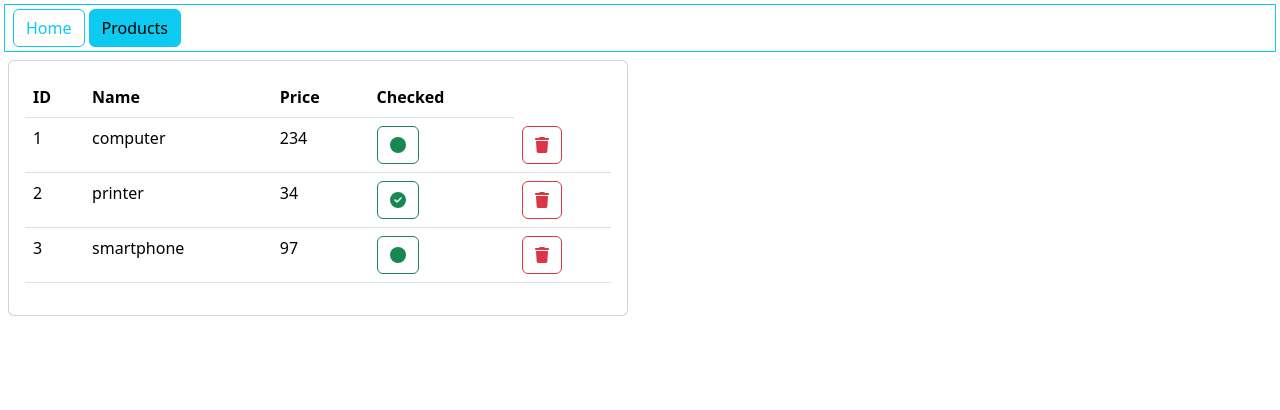
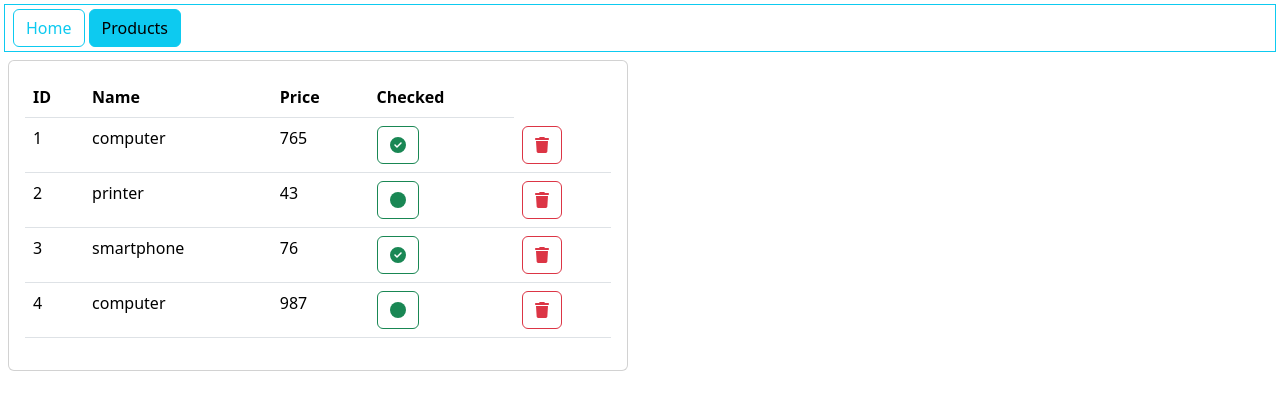
Before and after one commit to ilhambou/React-Json-Server-, a React (Create React App) app: page /products in a window 1280 px wide. Shown: the top 410 px of the page. Built offline with nearby package versions, Linux system fonts and the light colour scheme; data requests are answered from the project's data file.

Commit message:
afficher les produits avec json-server

```diff
--- /dev/null
+++ b/data/db.json
@@ -0,0 +1,28 @@
+{
+    "products": [
+        {
+            "id":1,
+            "name":"computer",
+            "price":765,
+            "checked":true
+        },
+        {
+            "id":2,
+            "name":"printer",
+            "price":43,
+            "checked":false
+        },
+        {
+            "id":3,
+            "name":"smartphone",
+            "price":76,
+            "checked":true
+        },
+        {
+            "id":4,
+            "name":"computer",
+            "price":987,
+            "checked":false
+        }
+    ]
+}
--- a/package.json
+++ b/package.json
@@ -9,6 +9,7 @@
     "@testing-library/jest-dom": "^5.17.0",
     "@testing-library/react": "^13.4.0",
     "@testing-library/user-event": "^13.5.0",
+    "axios": "^1.6.2",
     "bootstrap": "^5.3.2",
     "react": "^18.2.0",
     "react-dom": "^18.2.0",
--- a/src/components/Products.js
+++ b/src/components/Products.js
@@ -1,20 +1,45 @@
 import { faCheckCircle, faCircle, faTrash } from '@fortawesome/free-solid-svg-icons'
 import { FontAwesomeIcon } from '@fortawesome/react-fontawesome'
-import React, { useState } from 'react'
+import axios from 'axios';
+import React, { useEffect, useState } from 'react'
 
 function Products() {
-  const[products,setProducts]=useState([
-    {id : 1, name: "computer", price:234, checked:false},
-    {id : 2, name: "printer", price:34, checked:true},
-    {id : 3, name: "smartphone", price:97, checked:false}
+  const[products,setProducts]=useState([]);
 
-  ]);
+  useEffect(()=>{
+    handleGetProducts();
+  },[]);
+
+  const handleGetProducts = ()=>{
+    axios.get("http://localhost:9000/products")
+    .then(resp=>{
+      const products = resp.data;
+      setProducts(products);
+
+    })
+    .catch(err=>{
+      console.log(err);
+    })
+  }
 
   const handleDeleteProduct=(product)=>{
     const newProducts=products.filter(p=>p.id!=product.id);
     setProducts(newProducts);
 
-  }
+  };
+
+  const handleCheckProduct = (product)=>
+  {
+    const newProducts = products.map(p=>{
+      if(p.id == product.id)
+      {
+        p.checked =! p.checked
+      }
+      return p;
+    });
+    setProducts(newProducts);
+  };
+
   return (
     <div className='p-1 m-1'>
       <div className='row'>
@@ -36,7 +61,7 @@ function Products() {
                       <td>{product.name}</td>
                       <td>{product.price}</td>
                       <td>
-                        <button className='btn btn-outline-success'>
+                        <button onClick={()=>handleCheckProduct(product)} className='btn btn-outline-success'>
                           <FontAwesomeIcon
                           icon={product.checked?faCheckCircle:faCircle}>
 
```
Also changed, not shown: 1 other file (tests, documents, lock files or other folders).
